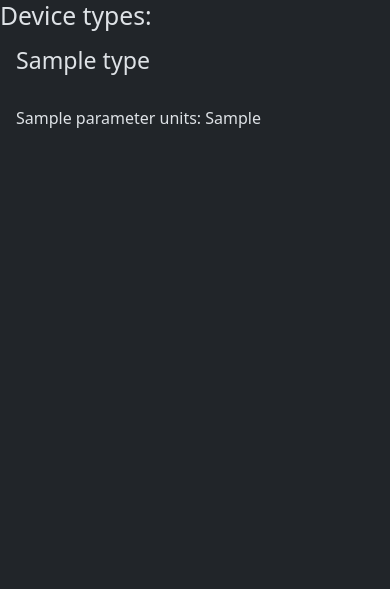
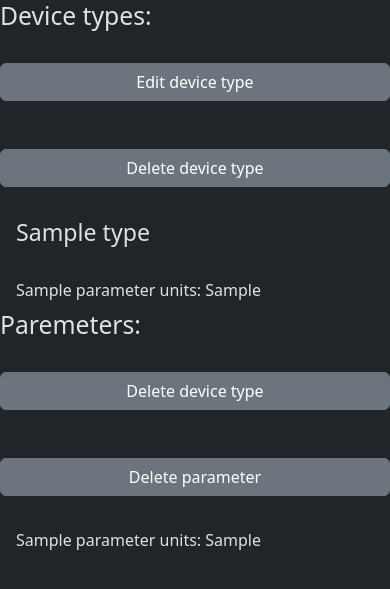
Before and after one commit to IamBahno/IIS-Project, a Flask app: a page that uses app/templates/devicetypes_parameters.html in a window 390 px wide. Shown: the part 55-644 px from the top of the page. Run offline with Flask 3, Linux system fonts and the light colour scheme; a user stored in the database is signed in; tables that the repository leaves empty hold one stand-in row (values such as "Sample post").

Commit message:
delete parameter device type

```diff
--- a/app/auth/routes.py
+++ b/app/auth/routes.py
@@ -110,10 +110,15 @@ class DeviceEditForm(FlaskForm):
     device_type = SelectField("Type*", validators=[DataRequired()], coerce=int)
     submit = SubmitField("Save")
 
+class DeviceTypeEditForm(FlaskForm):
+    device_type_name = StringField("Name*", validators = [DataRequired()])
+    submit = SubmitField("Save")
 
 auth = Blueprint('auth', __name__)
 
-#TODO duplikavany parametry
+#TODO kdyz nejse smazat parameter neco vypsat
+#TODO device_type edit
+#TODO otestovat co se stane kdy admin smaze device_type kterej je v nejakym systemu
 #TODO pridat kpi do systemu, vsechny kpi projit, pokud jes aspon jedno "KO" hodit tam ko, nebo tak neco
 #TODO kpi delete
 #TODO nekam vypisovat veci jako kpi jmneo popis etc.
@@ -436,9 +441,48 @@ def manage_devices_and_parameters():
         abort(403)
     device_types = DeviceType.query.all()
     parameters = Parameter.query.all()
-    for parameter in parameters:
-        print(parameter.id)
     return render_template('devicetypes_parameters.html', device_types=device_types,parameters = parameters)
+
+@auth.route("/device_types/<int:device_type_id>/edit",methods=['GET','POST'])
+def edit_device_type(device_type_id):
+    if not current_user.is_authenticated or  current_user.role != "admin":
+        abort(403)
+    form = DeviceTypeEditForm()
+    if form.validate_on_submit(form):
+        device_type = DeviceType.query.filter_by(id=device_type_id).first()
+        device_type.name = form.device_type_name.data
+        db.session.commit()
+        title = f"Edit device {device_type_id}"
+    else:
+        pass
+    return "<p>aaaaaaaaaa</p>"
+
+@auth.route("/parameters/<int:parameter_id>/edit",methods=['GET','POST'])
+def deleter_edit(parameter_id):
+    if not current_user.is_authenticated or  current_user.role != "admin":
+        abort(403)
+    return redirect('/devices_&_parameters/')
+
+@auth.route("/device_types/<int:device_type_id>/delete",methods=['GET','POST'])
+def delete_device_type(device_type_id):
+    if not current_user.is_authenticated or  current_user.role != "admin":
+        abort(403)
+    device_type = DeviceType.query.get_or_404(device_type_id)
+    db.session.delete(device_type)
+    db.session.commit()
+    return render_template("devicetypes_parameters.html")
+
+@auth.route("/parameters/<int:parameter_id>/delete",methods=['GET','POST'])
+def deleter_parameter(parameter_id):
+    if not current_user.is_authenticated or  current_user.role != "admin":
+        abort(403)
+    parameter = Parameter.query.get_or_404(parameter_id)
+    if (parameter.device_types != []):
+        return redirect(url_for("auth.manage_devices_and_parameters"),code=307)
+    db.session.delete(parameter)
+    db.session.commit()
+    return redirect('/devices_&_parameters/')
+
 
 
 # @auth.route("/test",methods=['GET', 'POST'])
--- a/app/templates/devicetypes_parameters.html
+++ b/app/templates/devicetypes_parameters.html
@@ -3,21 +3,34 @@
     <ul class="list-group list-group-flush">
         <h2>Device types:</h2>
         {% for device_type in device_types %}
+        <div class="d-grid gap-2 d-md-flex justify-content-md-end mt-4 mb-4">
+            <a class="btn btn-secondary" href="/device_types/{{device_type.id}}/edit">Edit device type</a>
+        </div>
+        <div class="d-grid gap-2 d-md-flex justify-content-md-end mt-4 mb-4">
+            <a class="btn btn-secondary" href="/device_types/{{device_type.id}}/delete">Delete device type</a>
+        </div>
             <li class="list-group-item"><h3>{{device_type.name}}</h3><br>
                     {% for parameter in device_type.parameters %}
-                        {{parameter.name}} units: {{parameter.unit}} <br>
+                        {{parameter.name}} units: {{parameter.unit}}
                     {% endfor %}
             </li>
         {% endfor %}
     </ul>
 
-    <!-- <ul class="list-group list-group-flush">
+    <ul class="list-group list-group-flush">
         <h2>Paremeters:</h2>
         {% for parameter in parameters %}
+        <div class="d-grid gap-2 d-md-flex justify-content-md-end mt-4 mb-4">
+            <a class="btn btn-secondary" href="/parameters/{{parameter.id}}/edit">Delete device type</a>
+        </div>
+        <div class="d-grid gap-2 d-md-flex justify-content-md-end mt-4 mb-4">
+            <a class="btn btn-secondary" href="/parameters/{{parameter.id}}/delete">Delete parameter</a>
+        </div>
+
             <li class="list-group-item">
                 {{parameter.name}} units: {{parameter.unit}} <br>
             </li>
         {% endfor %}
 
-    </ul> -->
+    </ul>
 {% endblock %}
```
